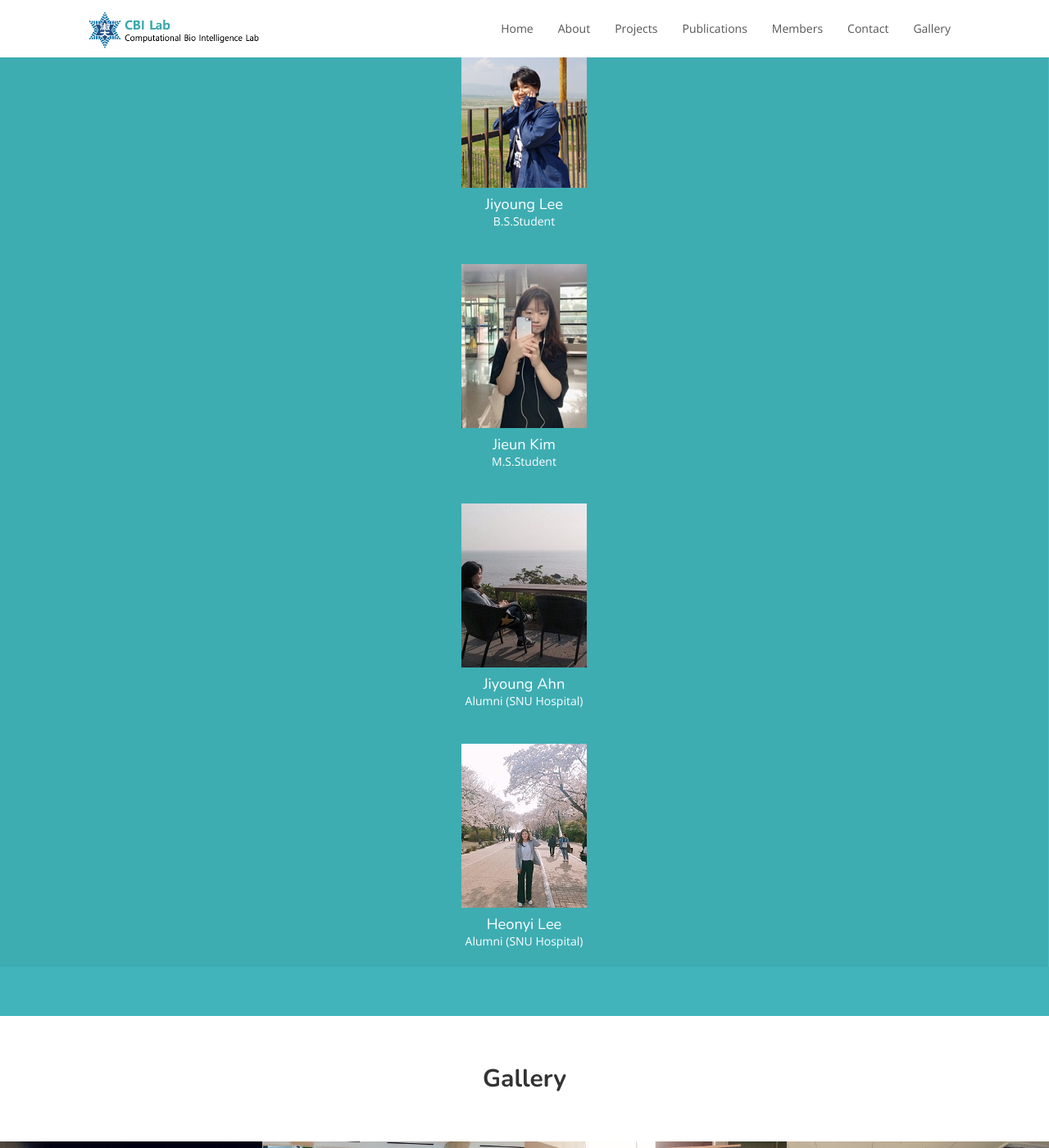
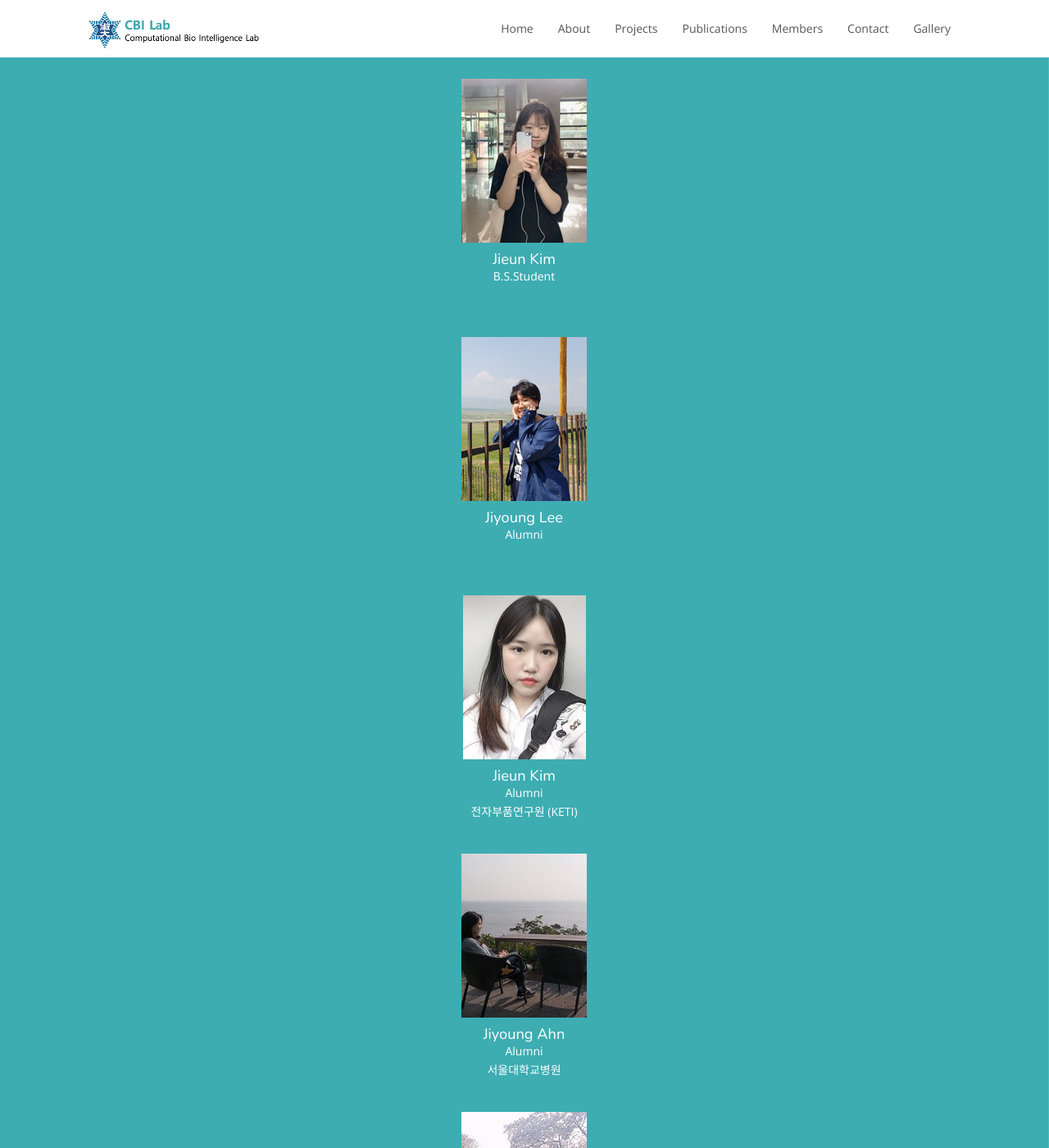
Before and after one commit to cbi-bioinfo/cbi-bioinfo.github.io_old, a Jekyll site: the page built from index.html, in a window 1280 px wide and 1400 px high, scrolled down 4828 px. Shown: the whole window at 82% size. Built offline with Jekyll 4.4.1, drawn with Linux system fonts in a browser that asks for light colours; nearby versions of some CDN libraries; some of the changed text lies outside the part shown.

Commit message:
Add alumni (jieun, hyemin)

```diff
--- a/_data/team.yml
+++ b/_data/team.yml
@@ -2,40 +2,52 @@
   image: heejoon_chae.jpg
   email: heechae AT sookmyung.ac.kr
   phone: 9659 43 21
-  state: Professor
+  state: Professor <br/><br/>
 
 - name: Joungmin Choi
   image: joungmin_choi.jpg
   email: miniymay AT sookmyung.ac.kr
   phone: 9659 43 21
-  state: M.S.Student
+  state: M.S.Student <br/><br/>
 
 - name: Jihyun Kim
   image: jihyun_kim.jpg
   email: kate0108 AT naver.com
   phone: 9659 43 21
-  state: M.S.Student
+  state: M.S.Student <br/><br/>
+
+- name: Jieun Kim
+  image: jieun_kim_stat.jpg
+  email: kje5076 AT gmail.com
+  phone: 9659 43 21
+  state: B.S.Student <br/><br/>
 
 - name: Jiyoung Lee
   image: jiyoung_lee.png
-  email: jylee.stat AT sookmyung.ac.kr
+  email: ~ 2019 December (Intern)
   phone: 9659 43 21
-  state: B.S.Student
+  state: Alumni <br/><br/>
 
 - name: Jieun Kim
-  image: jieun_kim.jpg
-  email: kje5076 AT gmail.com
+  image: jieun_kim_law.jpg
+  email: ~ 2019 March (Intern)
   phone: 9659 43 21
-  state: M.S.Student
+  state: Alumni <br/> 전자부품연구원 (KETI)
 
 - name: Jiyoung Ahn
   image: jiyoung_ahn.jpg
-  email: ~ 2018 August
+  email: ~ 2018 August (M.S.)
   phone: 9659 43 21
-  state: Alumni (SNU Hospital)
+  state: Alumni <br/> 서울대학교병원
 
 - name: Heonyi Lee
   image: heonyi_lee.jpg
-  email: ~ 2018 August
+  email: ~ 2018 August (M.S.)
   phone: 9659 43 21
-  state: Alumni (SNU Hospital)
+  state: Alumni <br/> 서울대학교병원
+
+- name: Hyemin Yoon
+  image: hyemin_yoon.jpg
+  email: ~ 2017 August (Intern)
+  phone: 9659 43 21
+  state: Alumni <br/> 서울아산병원 헬스이노베이션 빅데이터센터
```
Also changed, not shown: img/hyemin_yoon.jpg (added), img/jieun_kim_law.jpg (added), img/jieun_kim_stat.jpg (renamed from img/jieun_kim.jpg), img/original/hyemin_yoon.jpg (added), img/original/jieun_kim_law.jpg (added), 8 other files.
